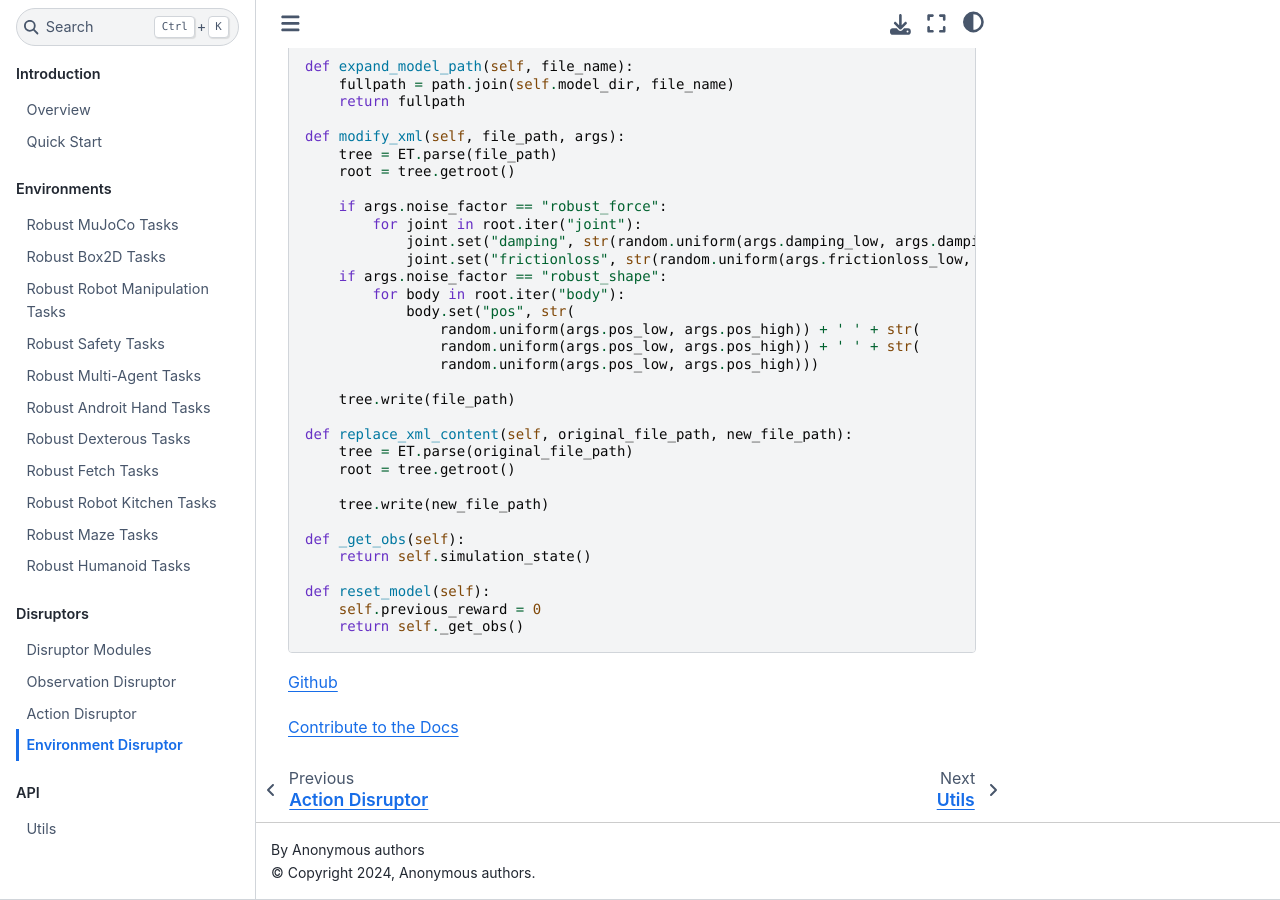
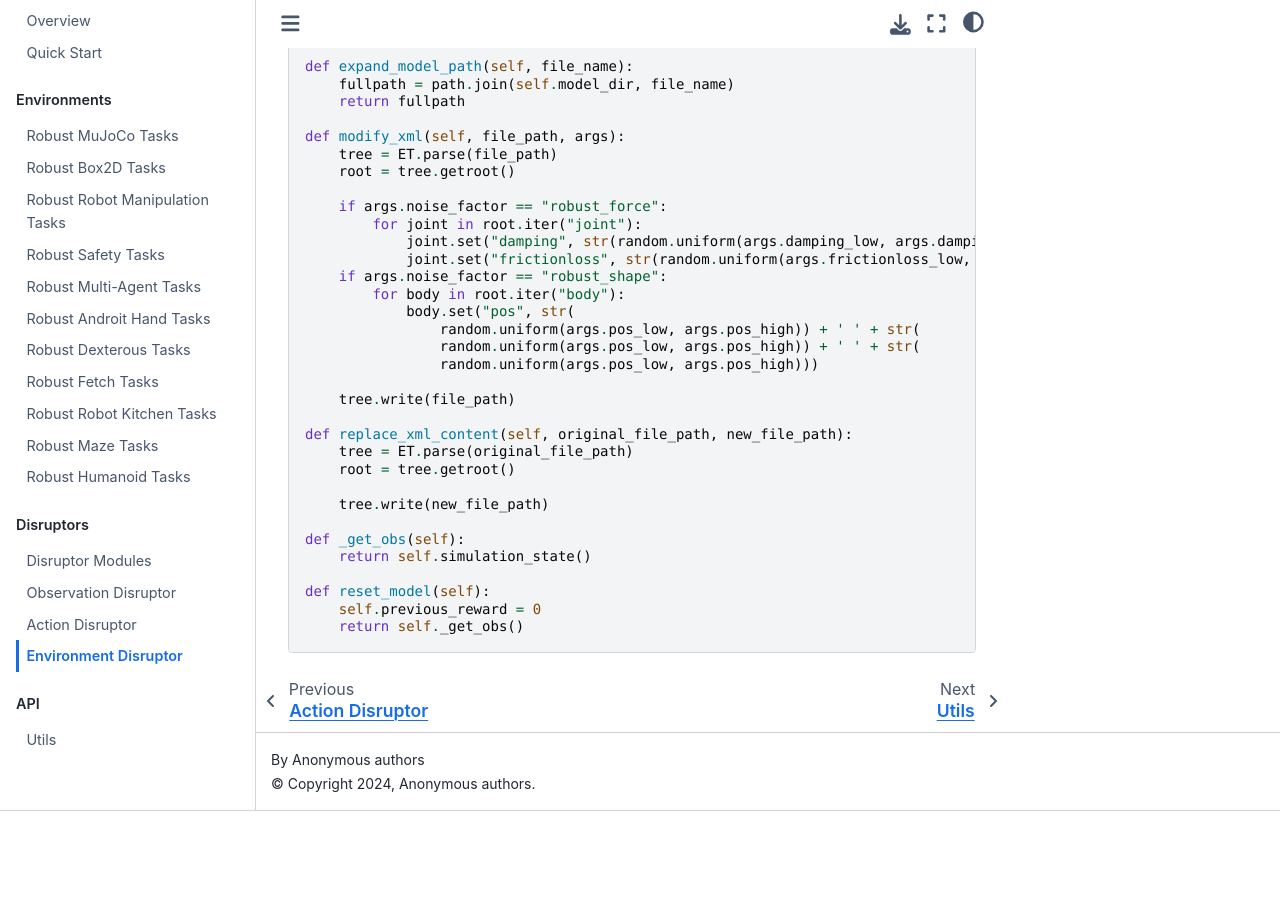
Before and after one commit to robust-rl/Robust-Gymnasium, a Sphinx documentation site: the page built from docs/disruptors/environment_disruptor/index.rst, in a window 1280 px wide and 900 px high, scrolled down 1435 px. Built offline with Sphinx 7.4.7 and the Sphinx Book theme 1.1.4, drawn with Linux system fonts in a browser that asks for light colours; after the commit the page ends 2246 px from its top, so only the background shows below that.

Commit message:
Add files via upload

```diff
--- a/docs/disruptors/environment_disruptor/index.rst
+++ b/docs/disruptors/environment_disruptor/index.rst
@@ -112,6 +112,6 @@ Environment Disruptor
             self.previous_reward = 0
             return self._get_obs()
 
-`Github <https://github.com/SafeRL-Lab/Robust-Gymnasium>`__
+.. `Github <https://github.com/SafeRL-Lab/Robust-Gymnasium>`__
 
-`Contribute to the Docs <https://github.com/PKU-Alignment/safety-gymnasium/blob/main/CONTRIBUTING.md>`__
+.. `Contribute to the Docs <https://github.com/PKU-Alignment/safety-gymnasium/blob/main/CONTRIBUTING.md>`__
```
